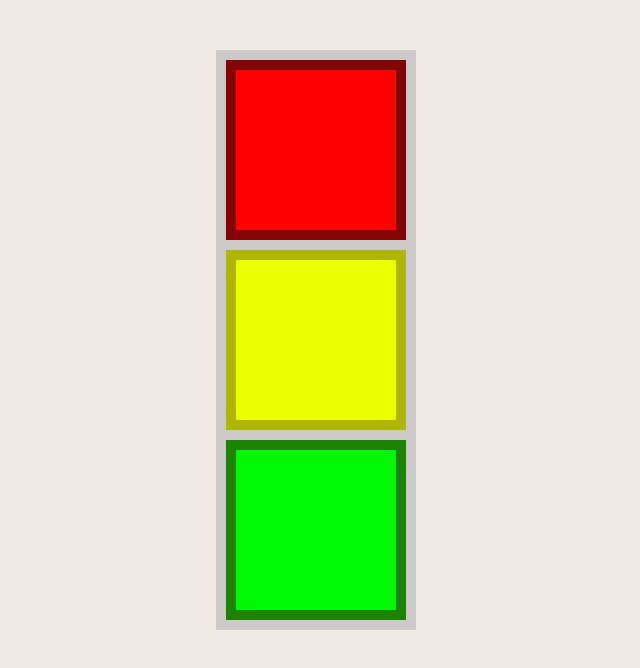
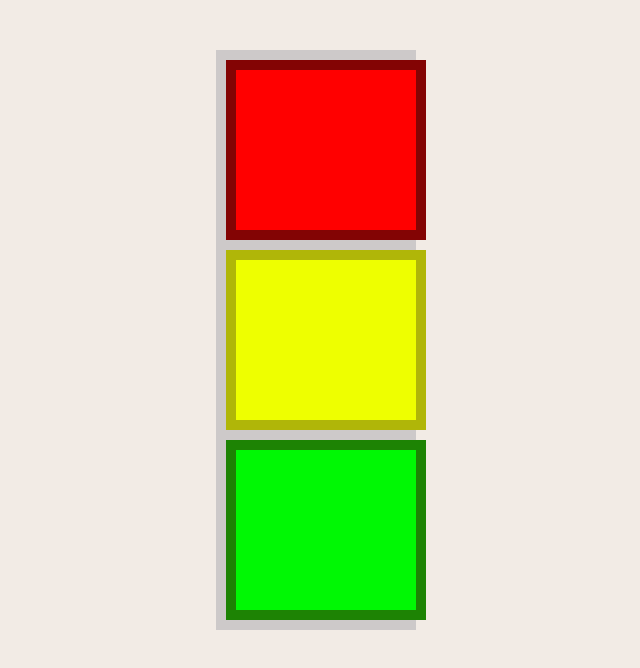
Before and after one commit to Sunse7/Ada-Lovelace, a plain HTML site: page traffic-light.html in a window 1280 px wide. Shown: the whole page, without its empty margins (184-824 px from the left). Drawn offline with Linux system fonts and the light colour scheme.

Commit message:
Fixed unit misspelling in box class

```diff
--- a/CSS/style.css
+++ b/CSS/style.css
@@ -57,7 +57,7 @@ img {
 }
 
 .box {
-    width: 180pxm;
+    width: 180px;
     height: 10rem;
 }
 
```
